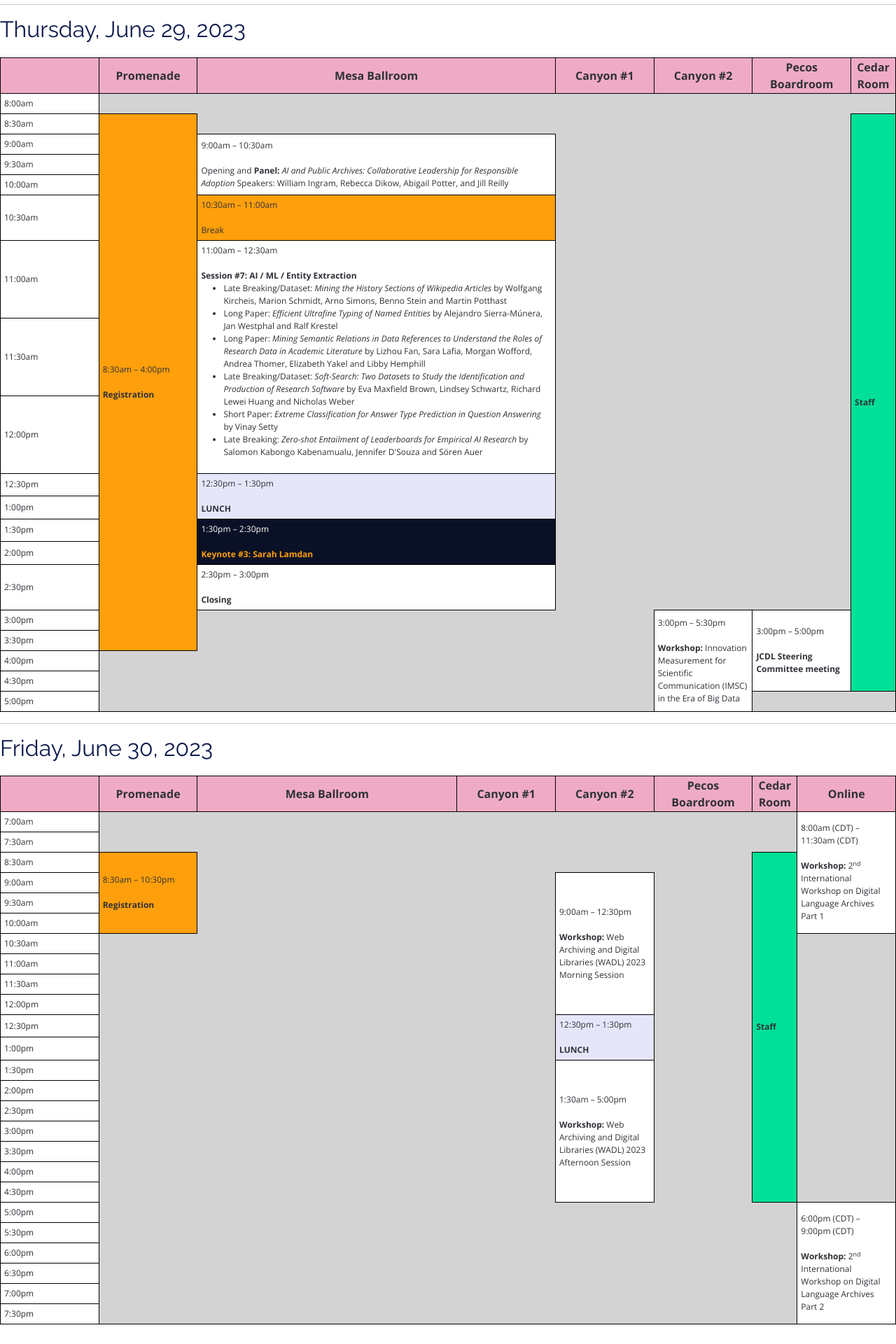
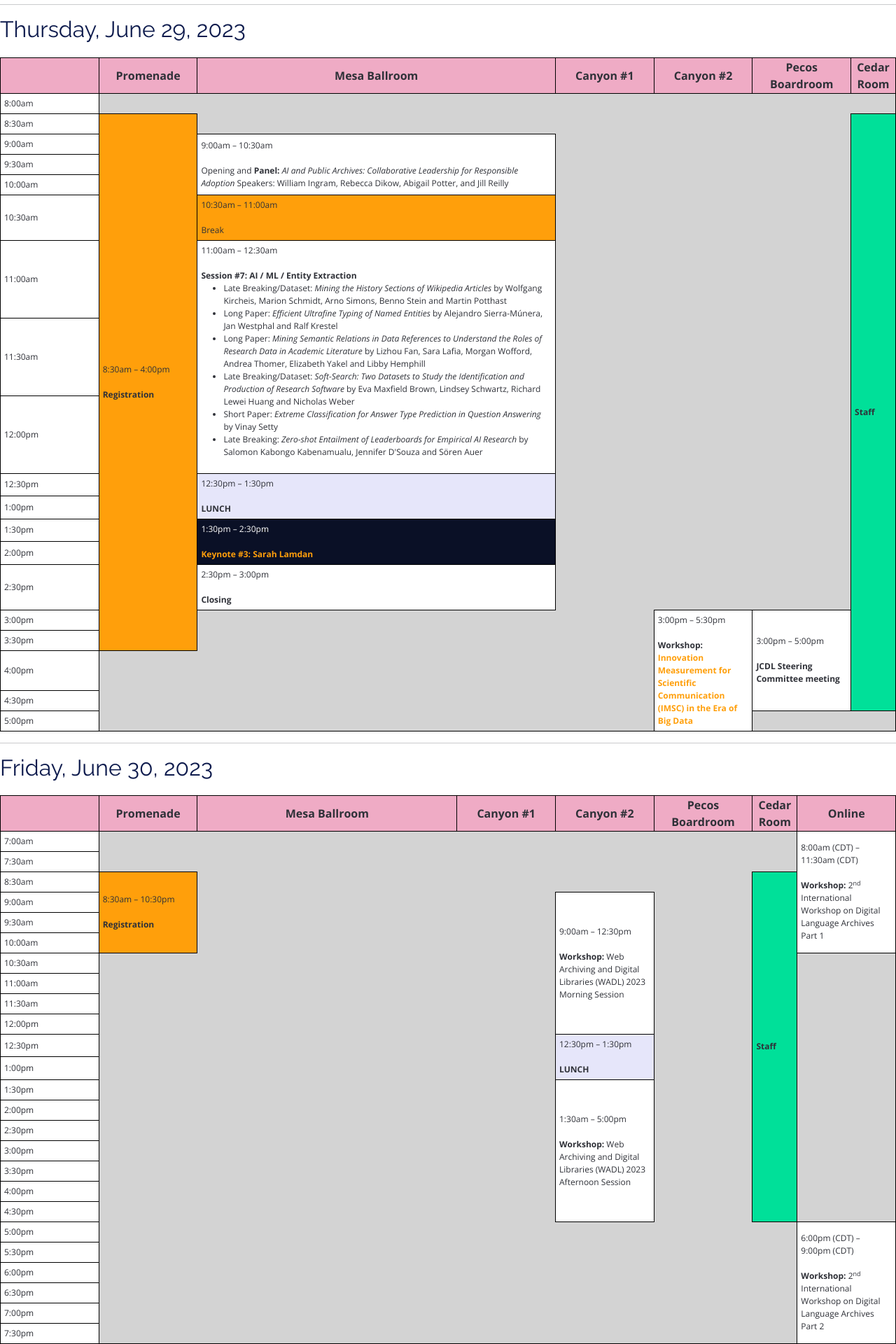
Before and after one commit to shawnmjones/JCDL2023-website-source, a Jekyll site: the page built from program-landscape.html, in a window 1280 px wide. Shown: the part 3888-5808 px from the top of the page at 70% size. Built offline with Jekyll 4.4.1, drawn with Linux system fonts in a browser that asks for light colours; before the commit the page ends 5780 px from its top, so only the background shows below that.

Commit message:
link for thursday workshop

```diff
--- a/_includes/program-thursday.html
+++ b/_includes/program-thursday.html
@@ -112,7 +112,7 @@
     <td rowspan="5" class="session">
       3:00pm &ndash; 5:30pm<br><br>
       <strong>Workshop:</strong>
-      Innovation Measurement for Scientific Communication (IMSC) in the Era of Big Data
+      <a href="https://2023.jcdl.org/program/workshops-tutorials/#imsc" style="font-weight: bolder;">Innovation Measurement for Scientific Communication (IMSC) in the Era of Big Data</a>
     </td>
     <td rowspan="4" class="session">
       3:00pm &ndash; 5:00pm<br><br>
```
